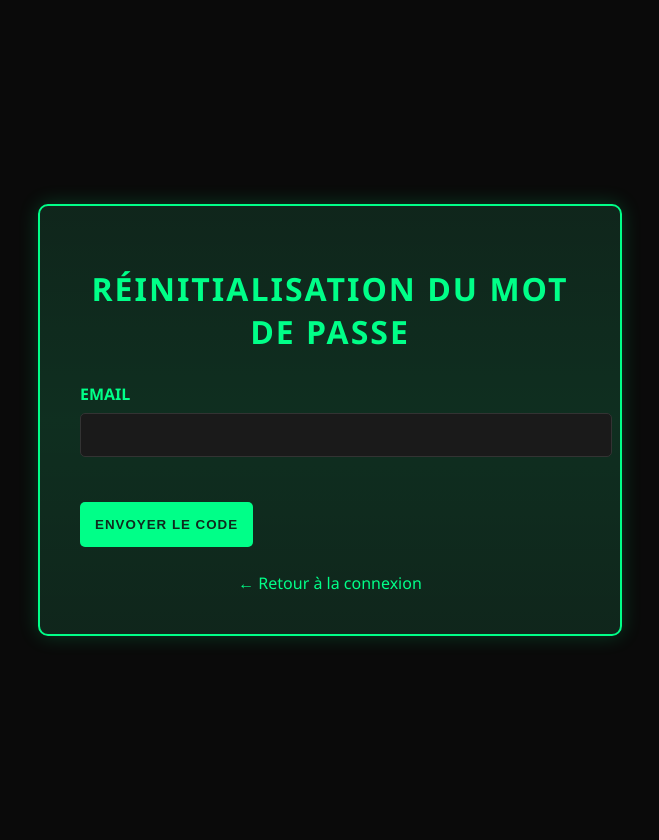
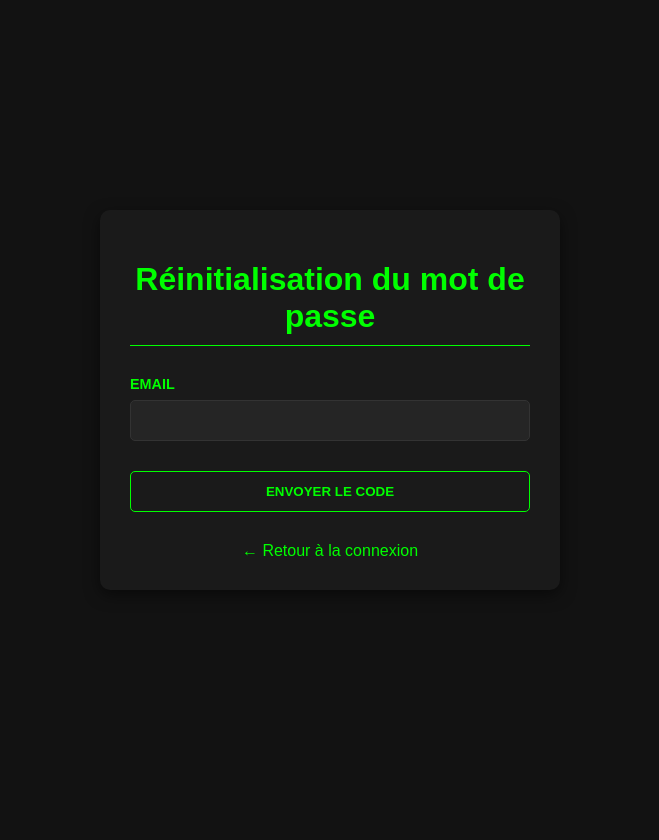
Before and after one commit to alaeddineatb/projet_techno_web_q2, a FastAPI app: page /forgot in a window 1280 px wide. Shown: the whole page, without its empty margins (310-969 px from the left). After the commit the page ends 556 px from the top, so only its background shows below. Run offline with FastAPI, Linux system fonts and the light colour scheme.

Commit message:
updated css

```diff
--- a/HustleWeb/static/css/forgot.css
+++ b/HustleWeb/static/css/forgot.css
@@ -1,122 +1,99 @@
-/* Cyberpunk Theme - Noir & Vert */
 body {
-    background: #0a0a0a;
-    font-family: 'Segoe UI', sans-serif;
-    color: #fff;
+    background: #121212;
+    color: #ccc;
+    font-family: Arial, sans-serif;
+    margin: 0;
+    padding: 0;
+    display: flex;
+    justify-content: center;
+    align-items: center;
     min-height: 100vh;
-    display: flex;
-    align-items: center;
-    justify-content: center;
-    margin: 0;
-    padding: 20px;
 }
 
 .forgot-container {
-    background: #111;
-    border: 2px solid #00ff88;
+    background: #1a1a1a;
     border-radius: 10px;
-    padding: 40px;
-    width: 100%;
-    max-width: 500px;
-    position: relative;
-    overflow: hidden;
-    box-shadow: 0 0 20px rgba(0, 255, 136, 0.2);
-}
-
-.forgot-container::before {
-    content: '';
-    position: absolute;
-    top: -50%;
-    left: -50%;
-    width: 200%;
-    height: 200%;
-    background: linear-gradient(45deg, transparent, #00ff8820, transparent);
-    transform: rotate(-45deg);
-    z-index: 0;
+    padding: 30px;
+    width: 90%;
+    max-width: 400px;
+    box-shadow: 0 5px 15px rgba(0, 0, 0, 0.5);
 }
 
 h1 {
-    color: #00ff88;
-    text-transform: uppercase;
-    letter-spacing: 2px;
+    color: #00ff00;
     text-align: center;
     margin-bottom: 30px;
-    position: relative;
-    font-size: 2em;
+    border-bottom: 1px solid #00ff00;
+    padding-bottom: 10px;
 }
 
 .form-group {
-    margin-bottom: 25px;
-    position: relative;
+    margin-bottom: 20px;
 }
 
 label {
-    color: #00ff88;
+    display: block;
     margin-bottom: 8px;
-    display: block;
-    font-weight: 600;
+    color: #00ff00;
+    font-size: 0.9rem;
+    font-weight: bold;
 }
 
 input {
-    background: #1a1a1a;
+    width: 100%;
+    padding: 12px;
     border: 1px solid #333;
+    background: #252525;
     color: #fff;
-    padding: 12px 15px;
     border-radius: 5px;
-    width: 100%;
-    transition: all 0.3s ease;
-    font-size: 16px;
+    box-sizing: border-box;
+    transition: border 0.3s;
 }
 
 input:focus {
     outline: none;
-    border-color: #00ff88;
-    box-shadow: 0 0 10px rgba(0, 255, 136, 0.3);
+    border-color: #00ff00;
+    box-shadow: 0 0 5px rgba(0, 255, 0, 0.4);
 }
 
-button[type="submit"], #reset-password {
-    background: #00ff88;
-    color: #111;
-    border: none;
-    padding: 15px;
+button {
+    width: 100%;
+    padding: 12px;
+    background: #1a1a1a;
+    color: #00ff00;
+    border: 1px solid #00ff00;
+    border-radius: 5px;
+    cursor: pointer;
     font-weight: bold;
-    text-transform: uppercase;
-    letter-spacing: 1px;
-    cursor: pointer;
-    transition: all 0.3s ease;
-    margin-top: 20px;
-    border-radius: 5px;
+    margin-top: 10px;
+    transition: background 0.3s, transform 0.3s;
 }
 
-button[type="submit"]:hover, #reset-password:hover {
-    background: #00cc6a;
+button:hover {
+    background: rgba(0, 255, 0, 0.1);
     transform: translateY(-2px);
 }
 
 .back-link {
-    color: #00ff88;
-    text-decoration: none;
     display: block;
     text-align: center;
-    margin-top: 25px;
-    transition: color 0.3s ease;
+    margin-top: 30px;
+    color: #00ff00;
+    text-decoration: none;
+    transition: color 0.3s;
 }
 
 .back-link:hover {
-    color: #00cc6a;
+    color: #fff;
 }
 
 .hidden {
     display: none;
 }
 
-@media (max-width: 480px) {
+@media (max-width: 768px) {
     .forgot-container {
-        padding: 25px;
-        margin: 15px;
-    }
-
-    h1 {
-        font-size: 1.5em;
+        width: 90%;
+        padding: 20px;
     }
 }
```
Also changed, not shown: HustleWeb/static/css/games.css (+119 -107 lines), HustleWeb/game_store.db (added).
